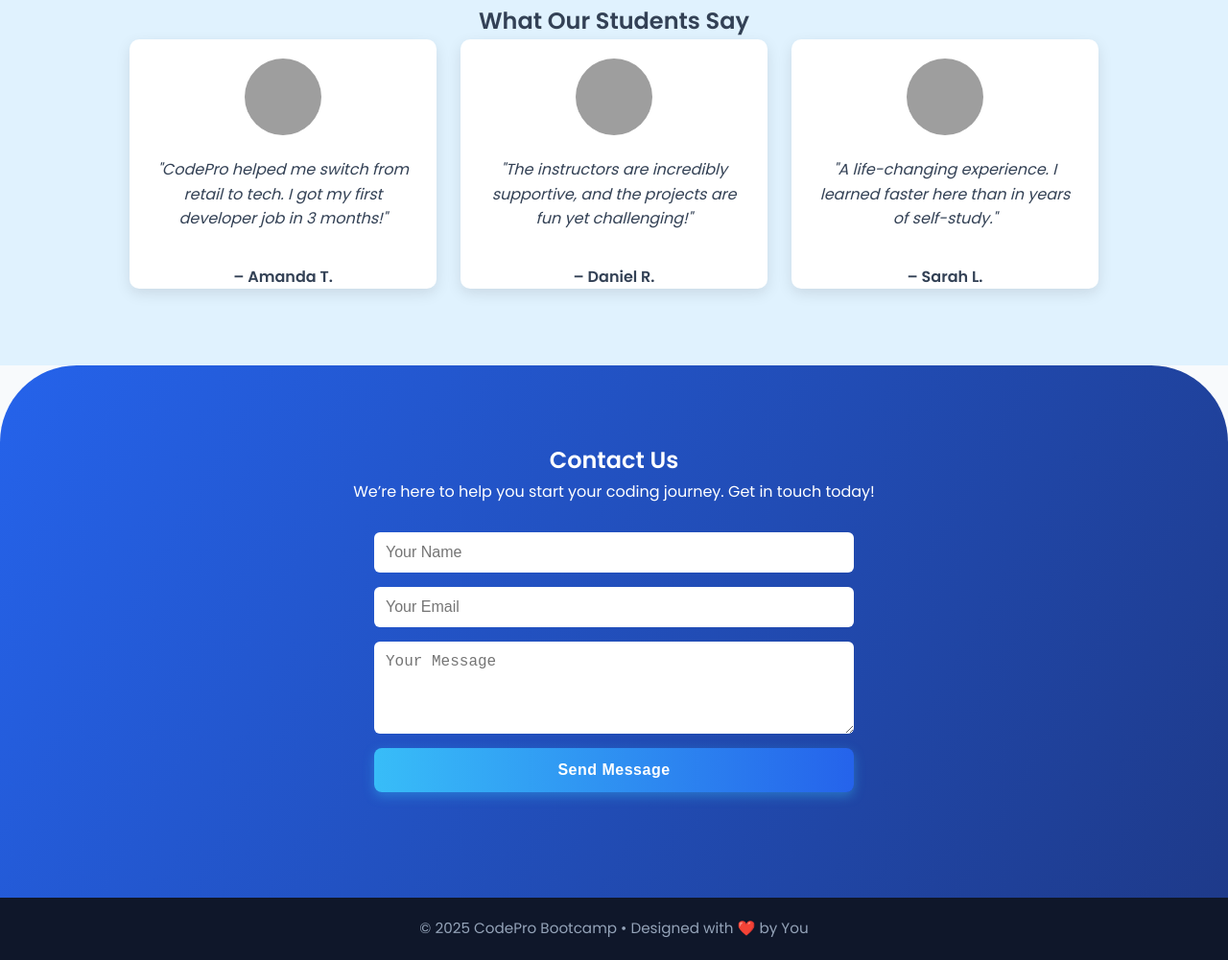
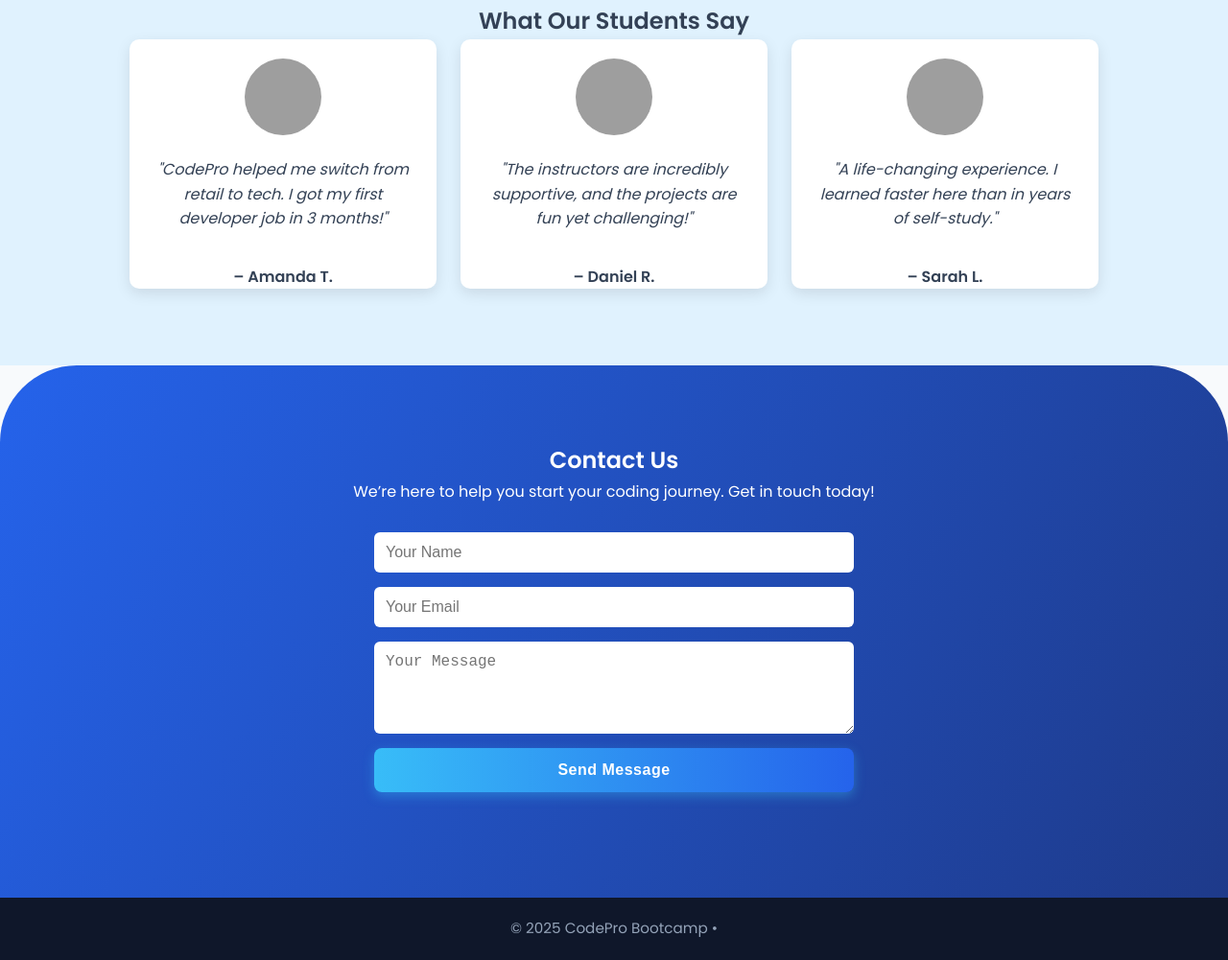
Before and after one commit to SharmilaKY/OIBSIP-Level-1-Task-1, a plain HTML site: page index.html in a window 1280 px wide. Shown: the part 1990-2991 px from the top of the page at 96% size. Drawn offline with Linux system fonts and the light colour scheme; grey boxes are pictures that could not be loaded.

Commit message:
index.html

```diff
--- a/index.html
+++ b/index.html
@@ -130,8 +130,9 @@
 
     <!-- Footer -->
     <footer>
-        <p>&copy; 2025 CodePro Bootcamp • Designed with ❤️ by You</p>
+        <p>&copy; 2025 CodePro Bootcamp • </p>
     </footer>
 </body>
 
+
 </html>
```
